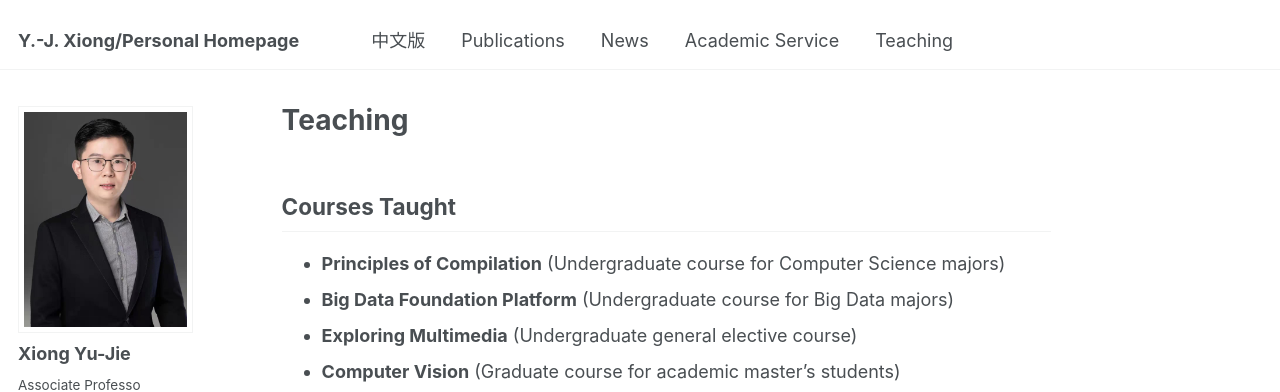
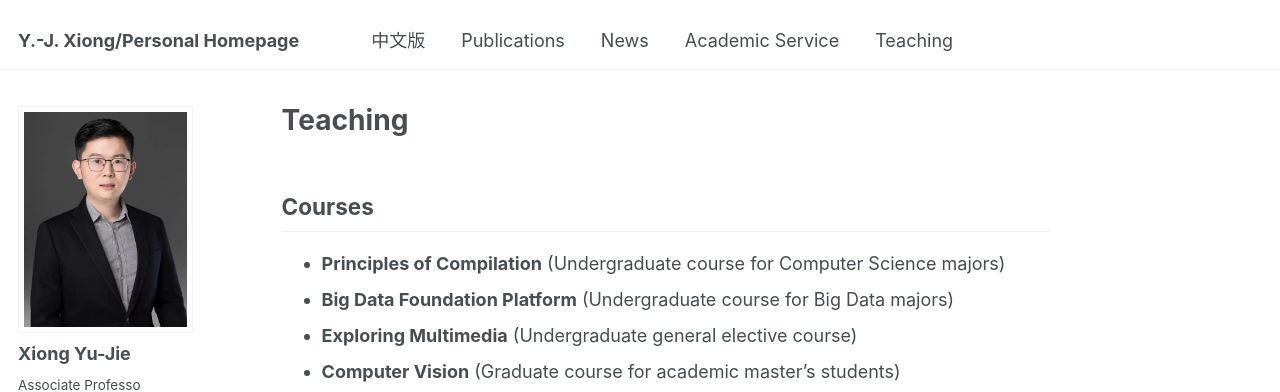
Before and after one commit to X-Lab-CN/introduce, a Jekyll site: the page built from _pages/markdown.md, in a window 1280 px wide and 900 px high. Shown: the top 392 px of the window. Built offline with Jekyll 4.4.1, drawn with Linux system fonts in a browser that asks for light colours.

Commit message:
Update markdown.md

```diff
--- a/_pages/markdown.md
+++ b/_pages/markdown.md
@@ -6,7 +6,7 @@ redirect_from:
   - /md/
   - /markdown.html
 ---
-## **Courses Taught**
+## **Courses**
 
 - **Principles of Compilation** (Undergraduate course for Computer Science majors)
 - **Big Data Foundation Platform** (Undergraduate course for Big Data majors)
```
